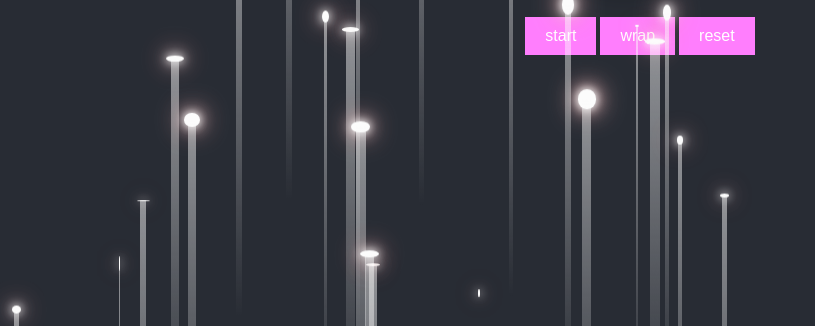
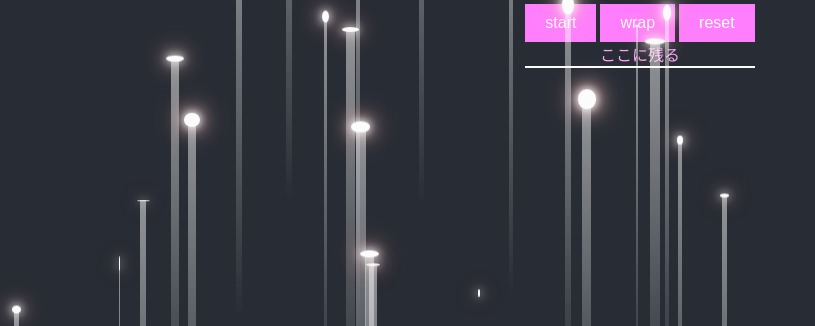
Before and after one commit to Tomoryo211/Tick, a plain HTML site: page index.html in a window 1280 px wide. Shown: the part 474-800 px from the top of the page, without its empty margins (0-815 px from the left). Drawn offline with Linux system fonts and the light colour scheme.

Commit message:
要素追加

```diff
--- a/css/style.css
+++ b/css/style.css
@@ -76,3 +76,8 @@ body{
     background: #f8a5f6;
     transform: scale(1.1);
 }
+.remain{
+    text-align: center;
+    color: #f8a5f6;
+    border-bottom: 2px solid #fcfcfc;
+}
--- a/index.html
+++ b/index.html
@@ -17,7 +17,7 @@
             </div>
         </div>
         <div class="remain_area">
-
+            <p class="remain">ここに残る</p>
         </div>
     </main>
 <script src="js/style.js">
```
